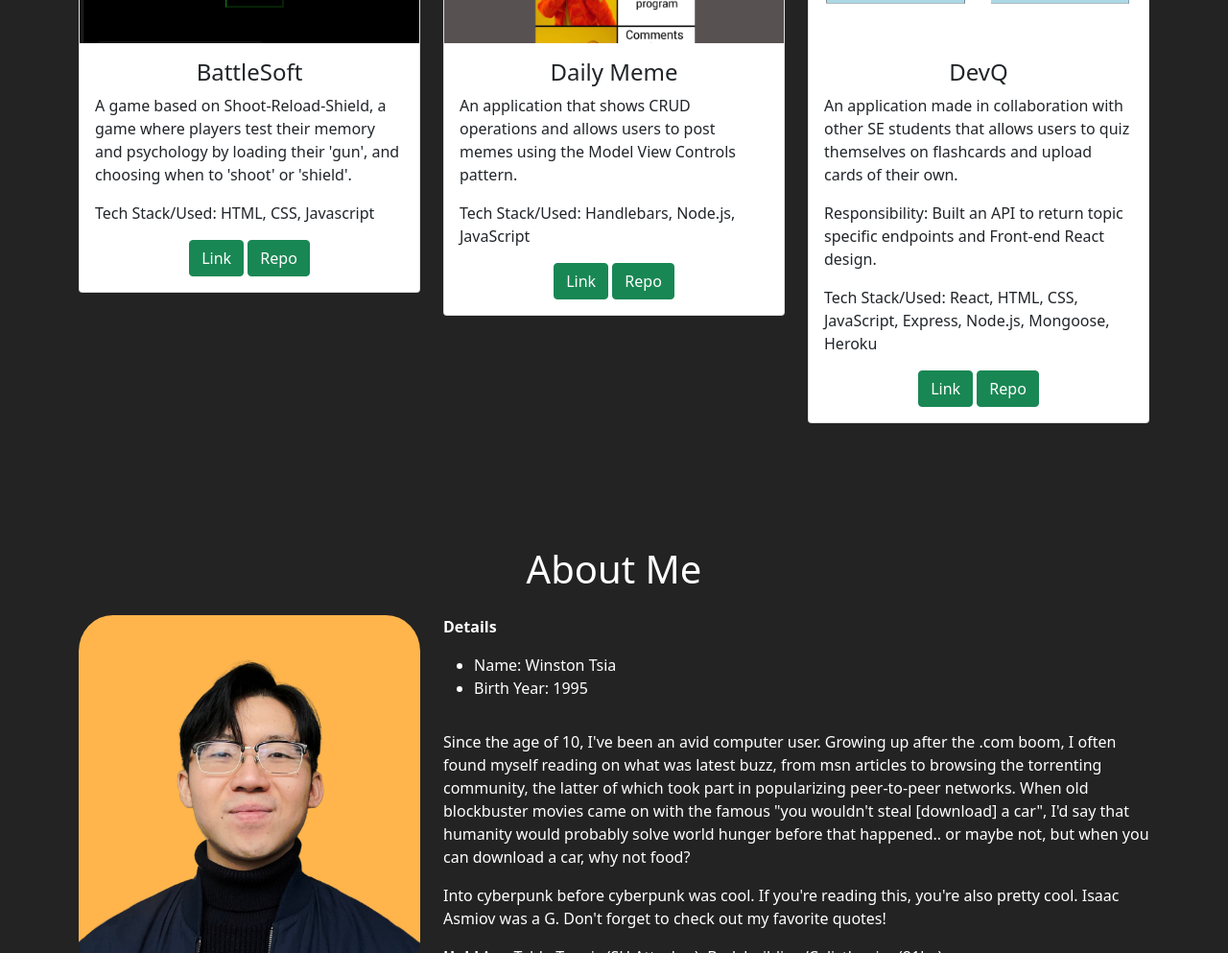
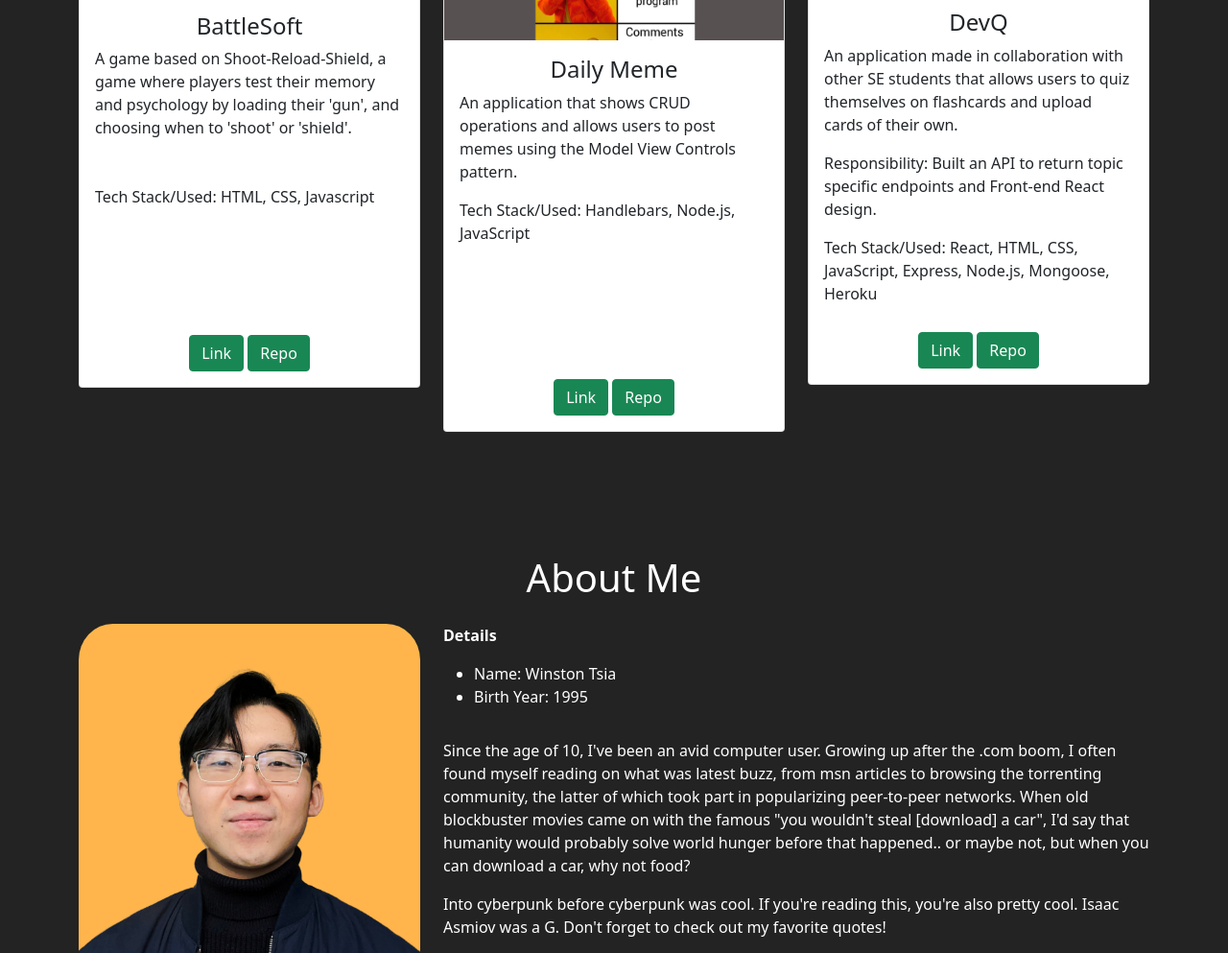
Before and after one commit to wtsia/Portfolio-Website, a plain HTML site: page index.html in a window 1280 px wide. Shown: the part 1718-2711 px from the top of the page at 96% size. Drawn offline with nearby package versions, Linux system fonts and the light colour scheme.

```diff
--- a/index.html
+++ b/index.html
@@ -156,9 +156,9 @@
                                 <img class="card-img-top" src="images/battlesoft.png" alt="Card image" style="width:100%">
                                 <div class="card-body">
                                     <h4 class="card-title">BattleSoft</h4>
-                                    <div class="card-text">
+                                    <div class="card-portfolio-text">
                                         <p>A game based on Shoot-Reload-Shield, a game where players test their memory and psychology by loading their 'gun', and choosing when to 'shoot' or 'shield'.</p>
-                                        <p>Tech Stack/Used: HTML, CSS, Javascript</p>
+                                        <p class="mt-5 card-techstack">Tech Stack/Used: HTML, CSS, Javascript</p>
                                     </div>
                                     <div class="text-center">
                                         <a href="https://wtsia.github.io/BattleSoft-Game/" target="_blank" class="btn btn-success">Link</a>
@@ -173,9 +173,9 @@
                                 <img class="card-img-top" src="images/TheDailyMeme.png" alt="Card image" style="width:100%">
                                 <div class="card-body">
                                     <h4 class="card-title">Daily Meme</h4>
-                                    <div class="card-text">
+                                    <div class="card-portfolio-text">
                                         <p>An application that shows CRUD operations and allows users to post memes using the Model View Controls pattern.</p>
-                                        <p>Tech Stack/Used: Handlebars, Node.js, JavaScript</p>
+                                        <p class="card-techstack">Tech Stack/Used: Handlebars, Node.js, JavaScript</p>
                                     </div>
                                     <div class="text-center">
                                         <a href="https://the-daily-meme.herokuapp.com/" target="_blank" class="btn btn-success">Link</a>
@@ -190,11 +190,11 @@
                                 <img class="card-img-top" src="images/DevQ.png" alt="Card image" style="width:100%">
                                 <div class="card-body">
                                     <h4 class="card-title">DevQ</h4>
-                                    <div class="card-text">
+                                    <div class="card-portfolio-text">
                                         <p>An application made in collaboration with other SE students that allows users to quiz themselves on flashcards and upload cards of their own.
                                         <p>Responsibility: Built an API to return topic specific endpoints and Front-end React design.</p>
                                         </p>
-                                        <p>Tech Stack/Used: React, HTML, CSS, JavaScript, Express, Node.js, Mongoose, Heroku</p>
+                                        <p class="card-techstack">Tech Stack/Used: React, HTML, CSS, JavaScript, Express, Node.js, Mongoose, Heroku</p>
                                     </div>
                                     <div class="text-center">
                                         <a href="https://wtsia.github.io/DevQ/" target="_blank" class="btn btn-success">Link</a>
--- a/style.css
+++ b/style.css
@@ -84,8 +84,8 @@
 .card-title {
     text-align: center;
 }
-.card-img-top {
-    height: 250px;
+.card-portfolio-text {
+    height: 300px;
 }
 .card:hover {
     color: #b62b4e;
```
Also changed, not shown: 1 other file.
